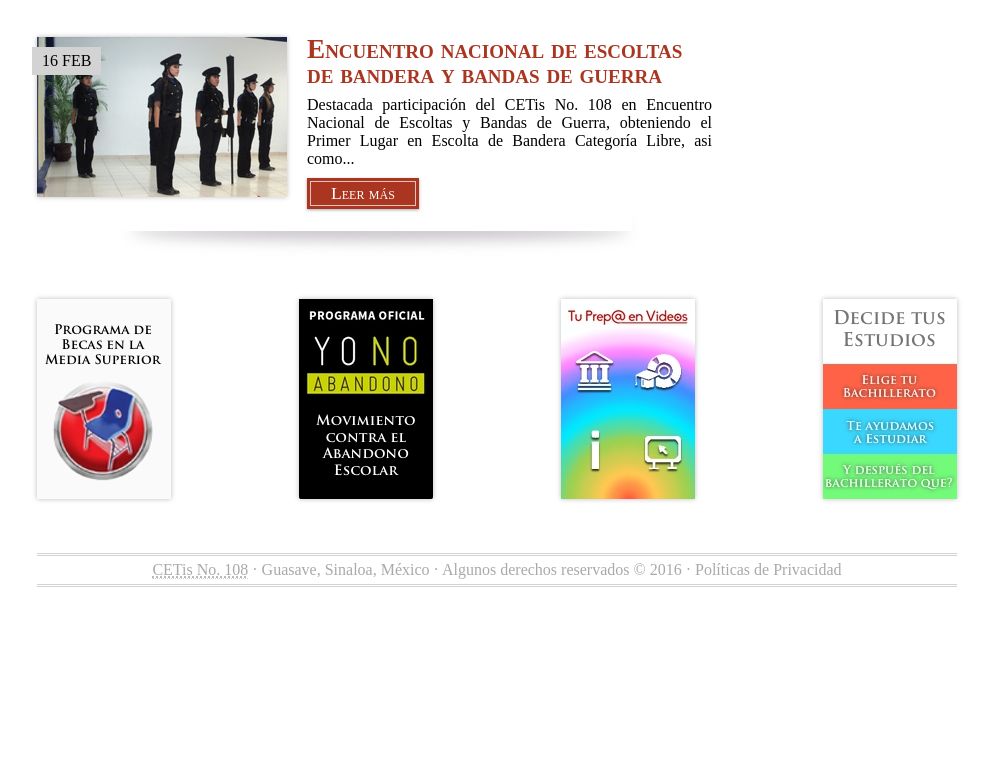
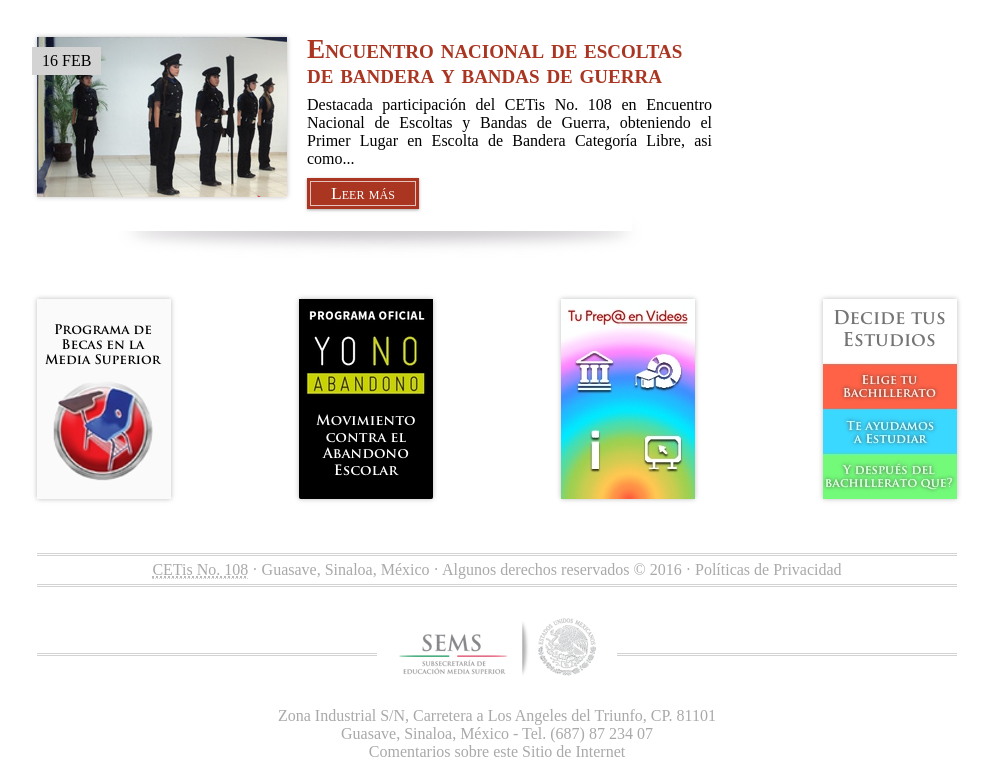
Before and after one commit to mirumirugrizelle/4AV-PR_0083_GRIZELLE, a plain HTML site: page 12_proyecto_web/index.html in a window 1280 px wide. Shown: the part 1840-2609 px from the top of the page, without its empty margins (143-1133 px from the left). Before the commit the page ends 2551 px from the top, so only its background shows below. Drawn offline with Linux system fonts and the light colour scheme.

Commit message:
Pie
Pie de página terminado. Último commit.

```diff
--- a/12_proyecto_web/css/style.css
+++ b/12_proyecto_web/css/style.css
@@ -206,13 +206,38 @@ h1,h2,h3,h4,h5,h6,figure,p {
     display: flex;
     justify-content: space-between;
     margin-bottom: 20px;
-
 }
-
 /*PROGRAMAS FIN*/
 
 /* REDES SOCIALES INICIO */
+#redes-sociales {
+    text-align: center;
+    margin-bottom: 10px;
+}
 
+.facebook, .twitter {
+    width: 33px;
+    height: 33px;
+    display: inline-block;
+    text-indent: -9999px;
+    transition: 0.18s;
+}
+
+.facebook {
+    background: url('../images/facebook_twitter.png') 0 0;
+}
+
+.twitter {
+    background: url('../images/facebook_twitter.png') -43px 0;
+}
+
+.facebook:hover {
+    background: url('../images/facebook_twitter.png') 0 -43px;
+}
+
+.twitter:hover {
+     background: url('../images/facebook_twitter.png') -43px -43px;
+}
 
 /* REDES SOCIALES FIN */
 
@@ -235,4 +260,42 @@ h1,h2,h3,h4,h5,h6,figure,p {
     border-bottom: 1px dotted lightgray;
 }
 
+#logo-sems {
+    background-image: url(../images/sems_footer.png);
+    height: 60px;
+    width: 215px;
+    display: block;
+    text-indent: -9999px;
+    margin: auto;
+}
+
+#separador-sems {
+    margin: 30px 0;
+    position: relative;
+}
+
+#logo-sems::before, #logo-sems::after {
+    content: "";
+    border-top: 3px double lightgray;
+    display: block;
+    position: absolute;
+    height: 3px;
+    width: 340px;
+    top: 36px;
+}
+
+#logo-sems::after {
+    right: 0;
+}
+
+#logo-sems::before {
+    left: 0;
+}
+
+#direccion {
+    text-align: center;
+    color: darkgray;
+    font-size: 0.8em,
+}
+
 /* PIE FIN*/
--- a/12_proyecto_web/index.html
+++ b/12_proyecto_web/index.html
@@ -164,7 +164,10 @@
                     </article>
                 </section>
                 <aside id="publicidad">
-                   <div id="redes-sociales">&nbsp;</div>
+                   <div id="redes-sociales">
+                        <a href="https://www.facebook.com/CETis108" class="facebook">facebook</a>
+                        <a href="https://twitter.com/108Cetis" class="twitter">twitter</a>
+                    </div>
                     <a href="#">
                         <img class="sombra-img" src="images/banners/2015/5/banner-cdeciencia.png" alt="baner cdenciencia" width="220px">
                     </a>
@@ -201,14 +204,19 @@
                    </a>
                 </figure>
             </section>
-            <section id="redes-sociales">
-
-            </section>
         </main>
         <footer id="pie">
             <div id="politicas">
                <p><abbr title="Centro de Estudios Tecnológicos indutrial y de servicios No. 108"> CETis No. 108</abbr> · Guasave, Sinaloa, México · Algunos derechos reservados &copy; 2016 · Políticas de Privacidad </p>
             </div>
+            <div id="separador-sems">
+                <a id="logo-sems" href="http://www.sems.gob.mx" target="_blank">Subsecretaria de Educación Media Superior</a>
+            </div>
+            <div id="direccion">
+                <p>Zona Industrial S/N, Carretera a Los Angeles del Triunfo, CP. 81101</p>
+                <p>Guasave, Sinaloa, México - Tel. (687) 87 234 07</p>
+                <p>Comentarios sobre este Sitio de Internet</p>
+            </div>
         </footer>
     </div>
 </body>
```
Also changed, not shown: 12_proyecto_web/images/facebook_twitter.png (added), 12_proyecto_web/images/sems_footer.png (added).
